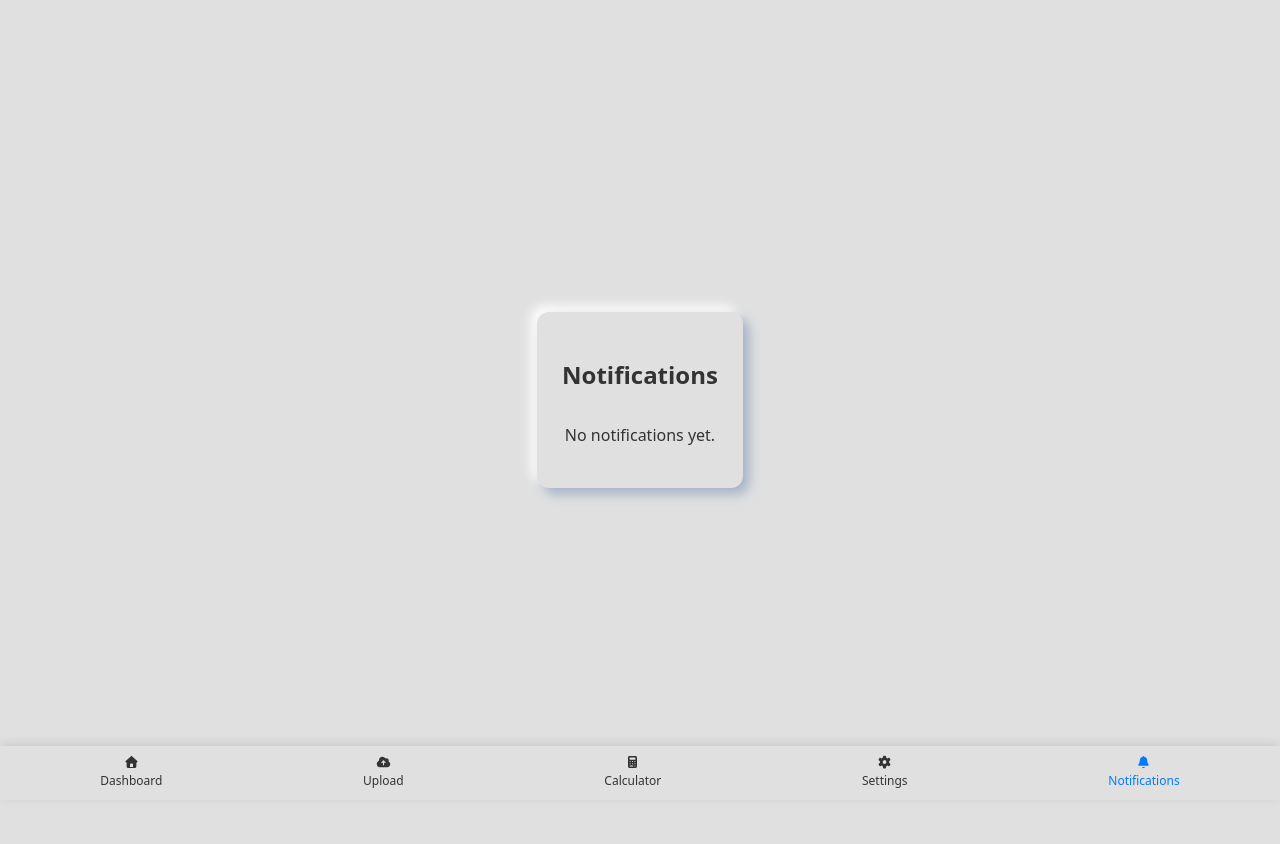
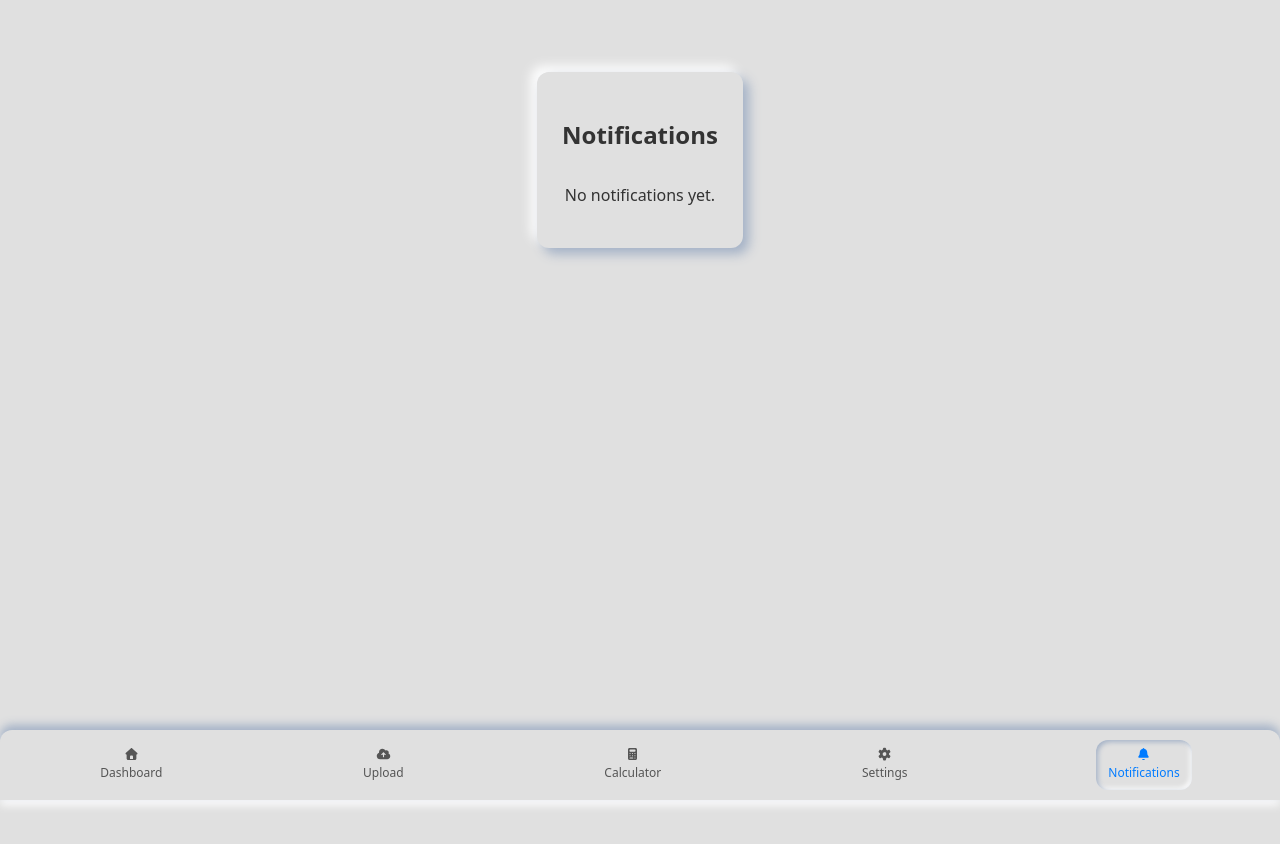
Before and after one commit to aczaao12/DH23VT, a React (Vite) app: page /notifications in a window 1280 px wide. Shown: the top 844 px of the page. Built offline with nearby package versions, Linux system fonts and the light colour scheme; no server answers; the database is empty; sample sign-in values are in the browser's storage.

Commit message:
refactor: Dung style Neumorphism in bottom bar

```diff
--- a/src/App.css
+++ b/src/App.css
@@ -1,16 +1,17 @@
+/* Remove redundant variables, they are now in index.css */
+/*
 :root {
-  --background-color: #e0e0e0; /* Light gray for neumorphism base */
+  --background-color: #e0e0e0;
   --text-color: #333333;
-  --card-background-color: #e0e0e0; /* Same as background for seamless look */
-  --neumorphism-light-shadow: #ffffff; /* Light shadow for top/left */
-  --neumorphism-dark-shadow: #a3b1c6; /* Dark shadow for bottom/right */
+  --card-background-color: #e0e0e0;
+  --neumorphism-light-shadow: #ffffff;
+  --neumorphism-dark-shadow: #a3b1c6;
 }
-
-
+*/
 
 body {
-  background-color: var(--background-color);
-  color: var(--text-color);
+  background-color: var(--neumo-bg); /* Use global neumorphic background */
+  color: #333; /* Use consistent text color */
 }
 
 #root {
@@ -50,8 +51,10 @@ body {
 
 .card {
   padding: 2em;
-  background-color: var(--card-background-color);
-  color: var(--text-color);
+  background-color: var(--neumo-bg); /* Use global neumorphic background */
+  color: #333; /* Use consistent text color */
+  border-radius: var(--neumo-border-radius); /* Apply global border-radius */
+  box-shadow: 6px 6px 12px var(--neumo-dark-shadow), -6px -6px 12px var(--neumo-light-shadow); /* Apply neumorphic shadow */
 }
 
 .read-the-docs {
@@ -60,16 +63,16 @@ body {
 
 /* NotificationPostForm Styles */
 .notification-post-form {
-  background-color: var(--card-background-color);
+  background-color: var(--neumo-bg); /* Use global neumorphic background */
   padding: 25px;
-  border-radius: 12px;
-  box-shadow: 6px 6px 12px var(--neumorphism-dark-shadow), -6px -6px 12px var(--neumorphism-light-shadow);
+  border-radius: var(--neumo-border-radius); /* Apply global border-radius */
+  box-shadow: 6px 6px 12px var(--neumo-dark-shadow), -6px -6px 12px var(--neumo-light-shadow); /* Apply neumorphic shadow */
   margin-top: 40px;
   text-align: left;
 }
 
 .notification-post-form h3 {
-  color: var(--text-color);
+  color: #333; /* Use consistent text color */
   margin-bottom: 20px;
   text-align: center;
 }
@@ -82,20 +85,20 @@ body {
   display: block;
   margin-bottom: 8px;
   font-weight: bold;
-  color: var(--text-color);
+  color: #333; /* Use consistent text color */
 }
 
 .notification-post-form input[type="text"],
 .notification-post-form textarea {
   width: 100%;
   padding: 12px;
-  border: none; /* Remove default border */
-  border-radius: 8px;
+  border: none;
+  border-radius: var(--neumo-border-radius); /* Apply global border-radius */
   font-size: 16px;
-  background-color: var(--background-color);
-  color: var(--text-color);
+  background-color: var(--neumo-bg); /* Use global neumorphic background */
+  color: #333; /* Use consistent text color */
   box-sizing: border-box;
-  box-shadow: inset 2px 2px 5px var(--neumorphism-dark-shadow), inset -3px -3px 7px var(--neumorphism-light-shadow); /* Inset shadow for input */
+  box-shadow: inset 2px 2px 5px var(--neumo-dark-shadow), inset -3px -3px 7px var(--neumo-light-shadow); /* Apply neumorphic inset shadow */
 }
 
 .notification-post-form textarea {
@@ -108,27 +111,28 @@ body {
 }
 
 .notification-post-form button {
-  background-color: var(--background-color);
-  color: var(--text-color);
+  background-color: var(--neumo-bg); /* Use global neumorphic background */
+  color: #333; /* Use consistent text color */
   padding: 12px 25px;
   border: none;
-  border-radius: 8px;
+  border-radius: var(--neumo-border-radius); /* Apply global border-radius */
   font-size: 18px;
   cursor: pointer;
   transition: all 0.3s ease;
   width: 100%;
   margin-top: 10px;
-  box-shadow: 6px 6px 12px var(--neumorphism-dark-shadow), -6px -6px 12px var(--neumorphism-light-shadow);
+  box-shadow: 6px 6px 12px var(--neumo-dark-shadow), -6px -6px 12px var(--neumo-light-shadow); /* Apply neumorphic shadow */
 }
 
 .notification-post-form button:hover {
-  box-shadow: inset 2px 2px 5px var(--neumorphism-dark-shadow), inset -3px -3px 7px var(--neumorphism-light-shadow);
+  box-shadow: inset 2px 2px 5px var(--neumo-dark-shadow), inset -3px -3px 7px var(--neumo-light-shadow); /* Apply neumorphic inset shadow on hover */
 }
 
 .notification-post-form button:disabled {
-  background-color: #cccccc;
+  background-color: var(--neumo-bg); /* Use global neumorphic background */
   cursor: not-allowed;
-  box-shadow: none;
+  box-shadow: inset 2px 2px 5px var(--neumo-dark-shadow), inset -3px -3px 7px var(--neumo-light-shadow); /* Apply neumorphic inset shadow for disabled */
+  color: #999; /* Lighter text for disabled */
 }
 
 .notification-post-form .success-message {
@@ -150,21 +154,21 @@ body {
   max-width: 800px;
   margin: 40px auto;
   padding: 25px;
-  background-color: var(--card-background-color);
-  border-radius: 12px;
-  box-shadow: 6px 6px 12px var(--neumorphism-dark-shadow), -6px -6px 12px var(--neumorphism-light-shadow);
-  color: var(--text-color);
+  background-color: var(--neumo-bg); /* Use global neumorphic background */
+  border-radius: var(--neumo-border-radius); /* Apply global border-radius */
+  box-shadow: 6px 6px 12px var(--neumo-dark-shadow), -6px -6px 12px var(--neumo-light-shadow); /* Apply neumorphic shadow */
+  color: #333; /* Use consistent text color */
 }
 
 .notification-view h2 {
   text-align: center;
   margin-bottom: 30px;
-  color: var(--text-color);
+  color: #333; /* Use consistent text color */
 }
 
 .notification-view p {
   text-align: center;
-  color: var(--text-color);
+  color: #333; /* Use consistent text color */
 }
 
 .notification-list {
@@ -174,33 +178,33 @@ body {
 }
 
 .notification-item {
-  background-color: var(--background-color);
-  border: none; /* Remove default border */
-  border-radius: 10px;
+  background-color: var(--neumo-bg); /* Use global neumorphic background */
+  border: none;
+  border-radius: var(--neumo-border-radius); /* Apply global border-radius */
   padding: 20px;
-  box-shadow: 6px 6px 12px var(--neumorphism-dark-shadow), -6px -6px 12px var(--neumorphism-light-shadow);
+  box-shadow: 6px 6px 12px var(--neumo-dark-shadow), -6px -6px 12px var(--neumo-light-shadow); /* Apply neumorphic shadow */
   display: flex;
   flex-direction: column;
-  align-items: flex-start; /* Align content to the start */
-  text-align: left; /* Align text to the left */
+  align-items: flex-start;
+  text-align: left;
 }
 
 .notification-image {
   max-width: 100%;
   height: auto;
-  border-radius: 8px;
+  border-radius: var(--neumo-border-radius); /* Apply global border-radius */
   margin-bottom: 15px;
 }
 
 .notification-text {
   font-size: 1.1em;
   line-height: 1.6;
-  color: var(--text-color);
+  color: #333; /* Use consistent text color */
   margin-bottom: 10px;
 }
 
 .notification-timestamp {
   font-size: 0.85em;
   color: #888;
-  align-self: flex-end; /* Align timestamp to the right */
+  align-self: flex-end;
 }
--- a/src/components/shared/BottomNavBar.css
+++ b/src/components/shared/BottomNavBar.css
@@ -1,28 +1,51 @@
+/* Variables for Neumorphism (consistent with AdminView.css) */
+:root {
+  --neumo-bg: #e0e0e0; /* Light grey background */
+  --neumo-light-shadow: #ffffff; /* White for light shadow */
+  --neumo-dark-shadow: #a3b1c6; /* Darker grey-blue for dark shadow */
+  --neumo-border-radius: 12px; /* Consistent border-radius */
+}
+
 .bottom-nav-bar {
   display: flex;
   position: fixed;
   bottom: 0;
   left: 0;
   right: 0;
-  background-color: var(--background-color);
-  box-shadow: 0 -2px 10px rgba(0, 0, 0, 0.1);
+  background-color: var(--neumo-bg); /* Use neumorphic background */
+  /* Remove original box-shadow */
+  box-shadow: 0 -5px 10px var(--neumo-dark-shadow), /* Shadow coming from bottom */
+              0 5px 10px var(--neumo-light-shadow); /* Light shadow for depth */
   justify-content: space-around;
   padding: 10px 0;
-  z-index: 1000; /* Ensure it's on top of other content */
+  z-index: 1000;
+  border-top-left-radius: var(--neumo-border-radius); /* Rounded top corners */
+  border-top-right-radius: var(--neumo-border-radius);
 }
 
 .bottom-nav-bar .nav-link {
   display: flex;
   flex-direction: column;
   align-items: center;
-  color: var(--text-color);
+  color: #555; /* Darker text for better contrast */
   text-decoration: none;
   font-size: 12px;
   gap: 4px;
+  padding: 8px 12px; /* Add padding for clickable area */
+  border-radius: var(--neumo-border-radius); /* Rounded corners for links */
+  transition: all 0.2s ease-in-out; /* Smooth transition */
+}
+
+.bottom-nav-bar .nav-link:hover {
+  box-shadow: 2px 2px 5px var(--neumo-dark-shadow),
+              -2px -2px 5px var(--neumo-light-shadow);
 }
 
 .bottom-nav-bar .nav-link.active {
-  color: #007bff;
+  color: #007bff; /* Keep active color for distinction */
+  /* Add inset shadow for active state */
+  box-shadow: inset 2px 2px 5px var(--neumo-dark-shadow),
+              inset -2px -2px 5px var(--neumo-light-shadow);
 }
 
 /* Add padding to the bottom of the body to prevent content from being hidden by the nav bar */
--- a/src/index.css
+++ b/src/index.css
@@ -3,87 +3,73 @@
   line-height: 1.5;
   font-weight: 400;
 
-  color-scheme: light; /* Only light scheme */
-  color: #213547; /* Light theme text color */
-  background-color: #ffffff; /* Light theme background color */
+  color-scheme: light;
+  color: #333; /* Adjusted text color for neumorphic background */
+  background-color: var(--neumo-bg); /* Set global background */
 
   font-synthesis: none;
   text-rendering: optimizeLegibility;
   -webkit-font-smoothing: antialiased;
   -moz-osx-font-smoothing: grayscale;
+
+  /* Neumorphism variables - make them global */
+  --neumo-bg: #e0e0e0;
+  --neumo-light-shadow: #ffffff;
+  --neumo-dark-shadow: #a3b1c6;
+  --neumo-border-radius: 12px;
+  --neumo-element-padding: 15px;
 }
 
 a {
   font-weight: 500;
-  color: #646cff;
-  text-decoration: inherit;
+  color: #007bff; /* Keep a distinct link color */
+  text-decoration: none; /* Remove underline by default */
 }
 a:hover {
-  color: #535bf2;
+  color: #0056b3; /* Darker on hover */
+  text-decoration: underline; /* Add underline on hover */
 }
 
 body {
   margin: 0;
   display: flex;
-  place-items: center;
+  /* place-items: center; Removed as main container handles it */
   min-width: 320px;
   min-height: 100vh;
+  background-color: var(--neumo-bg); /* Ensure body background is neumorphic */
 }
 
 h1 {
   font-size: 3.2em;
   line-height: 1.1;
+  color: #333; /* Ensure heading color is consistent */
 }
 
 button {
-  border-radius: 8px;
-  border: 1px solid transparent;
+  border: none; /* Remove default border */
   padding: 0.6em 1.2em;
   font-size: 1em;
   font-weight: 500;
   font-family: inherit;
-  background-color: #1a1a1a;
+  background-color: var(--neumo-bg); /* Neumorphic background */
   cursor: pointer;
-  transition: border-color 0.25s;
+  border-radius: var(--neumo-border-radius);
+  box-shadow: 5px 5px 10px var(--neumo-dark-shadow),
+              -5px -5px 10px var(--neumo-light-shadow);
+  color: #333; /* Default button text color */
+  transition: all 0.2s ease-in-out; /* Smooth transition for hover/active */
 }
 button:hover {
-  border-color: #646cff;
+  box-shadow: 2px 2px 5px var(--neumo-dark-shadow),
+              -2px -2px 5px var(--neumo-light-shadow);
+}
+button:active {
+  box-shadow: inset 2px 2px 5px var(--neumo-dark-shadow),
+              inset -2px -2px 5px var(--neumo-light-shadow);
 }
 button:focus,
 button:focus-visible {
-  outline: 4px auto -webkit-focus-ring-color;
+  outline: none; /* Remove default outline */
+  box-shadow: inset 2px 2px 5px var(--neumo-dark-shadow),
+              inset -2px -2px 5px var(--neumo-light-shadow); /* Neumorphic focus */
 }
-
-@media (prefers-color-scheme: light) {
-  :root {
-    color: #213547;
-    background-color: #ffffff;
-  }
-  a:hover {
-    color: #747bff;
-  }
-  button {
-    background-color: #f9f9f9;
-  }
-}
-/* Trong file CSS của bạn */
-#semester-select {
-  padding: 8px 12px;
-  border-radius: 6px;
-  border: 1px solid #ccc;
-  font-size: 16px;
-  cursor: pointer;
-  background-color: #f9f9f9;
-  color: #333;
-  outline: none;
-  transition: all 0.3s ease;
-}
-
-#semester-select:hover {
-  border-color: #666;
-}
-
-#semester-select:focus {
-  border-color: #007bff;
-  box-shadow: 0 0 0 2px rgba(0, 123, 255, 0.25);
-}
```
Also changed, not shown: src/components/shared/SearchableSelect.css (+24 -17 lines).
